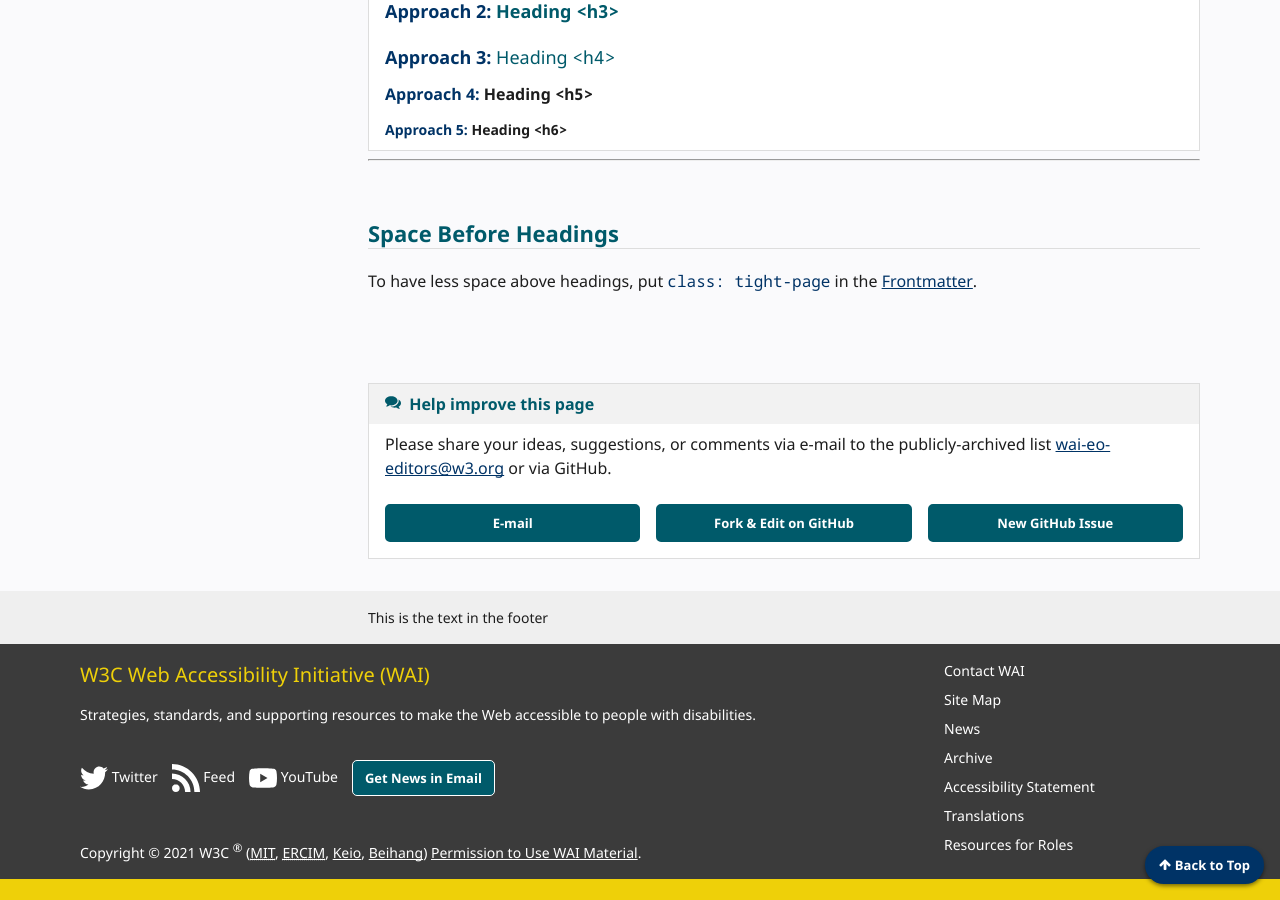
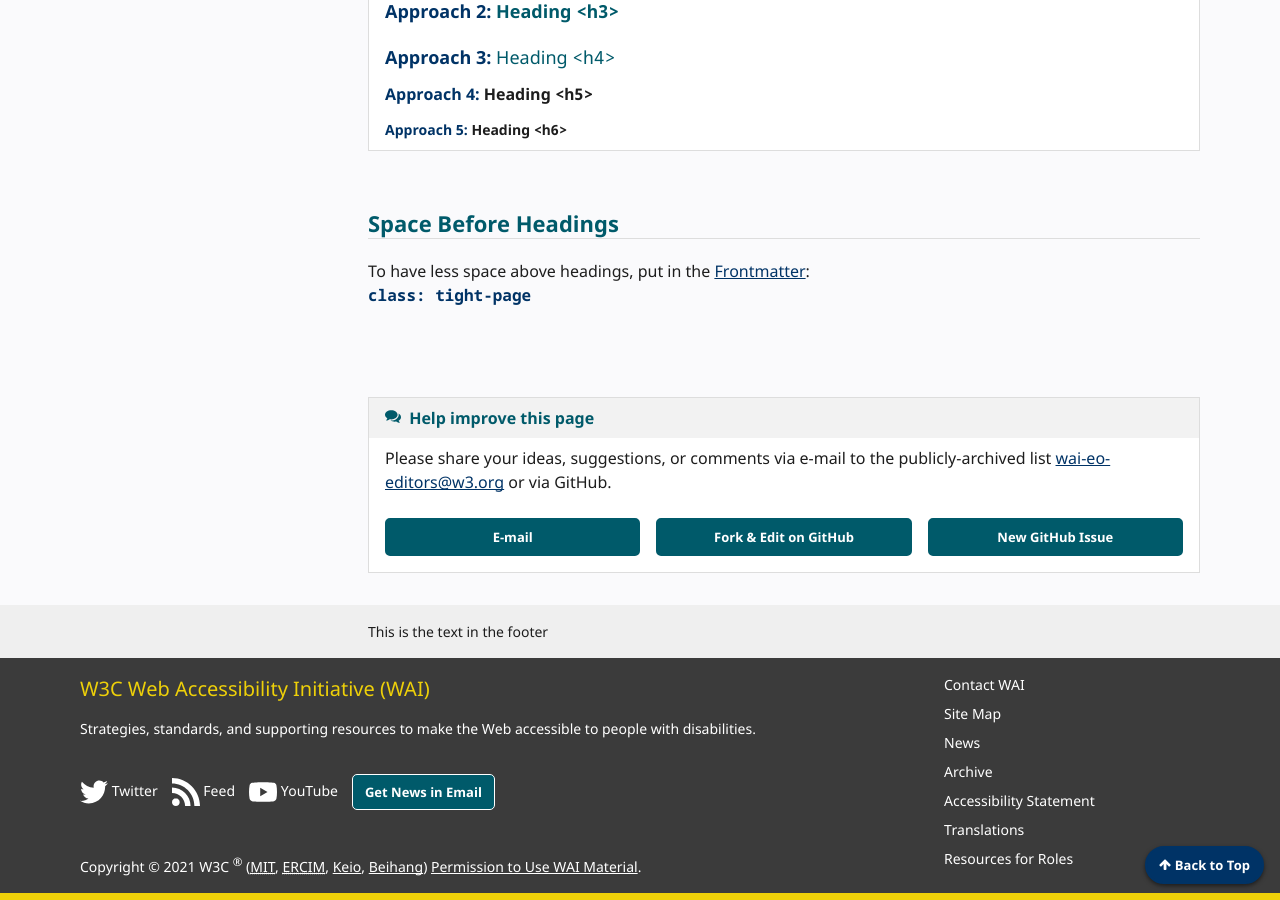
Before and after one commit to w3c/wai-website-theme, a Jekyll site: the page built from _components/headings.md, in a window 1280 px wide and 900 px high, scrolled down 2227 px. Built offline with Jekyll 4.4.1, drawn with Linux system fonts in a browser that asks for light colours; cached includes are drawn as plain includes; comment, search, counter and statistics services are not loaded.

Commit message:
Update headings.md

```diff
--- a/_components/headings.md
+++ b/_components/headings.md
@@ -116,8 +116,7 @@
 {% include box.html type="end" %}
 {:/}
 
-<hr>
-
 ## Space Before Headings
 
-To have less space above headings, put <code>class: tight-page</code> in the [Frontmatter](https://wai-website-theme.netlify.app/writing/frontmatter/#class).
+To have less space above headings, put in the [Frontmatter](https://wai-website-theme.netlify.app/writing/frontmatter/#class):
+<br><strong><code>class: tight-page</code></strong>
```
